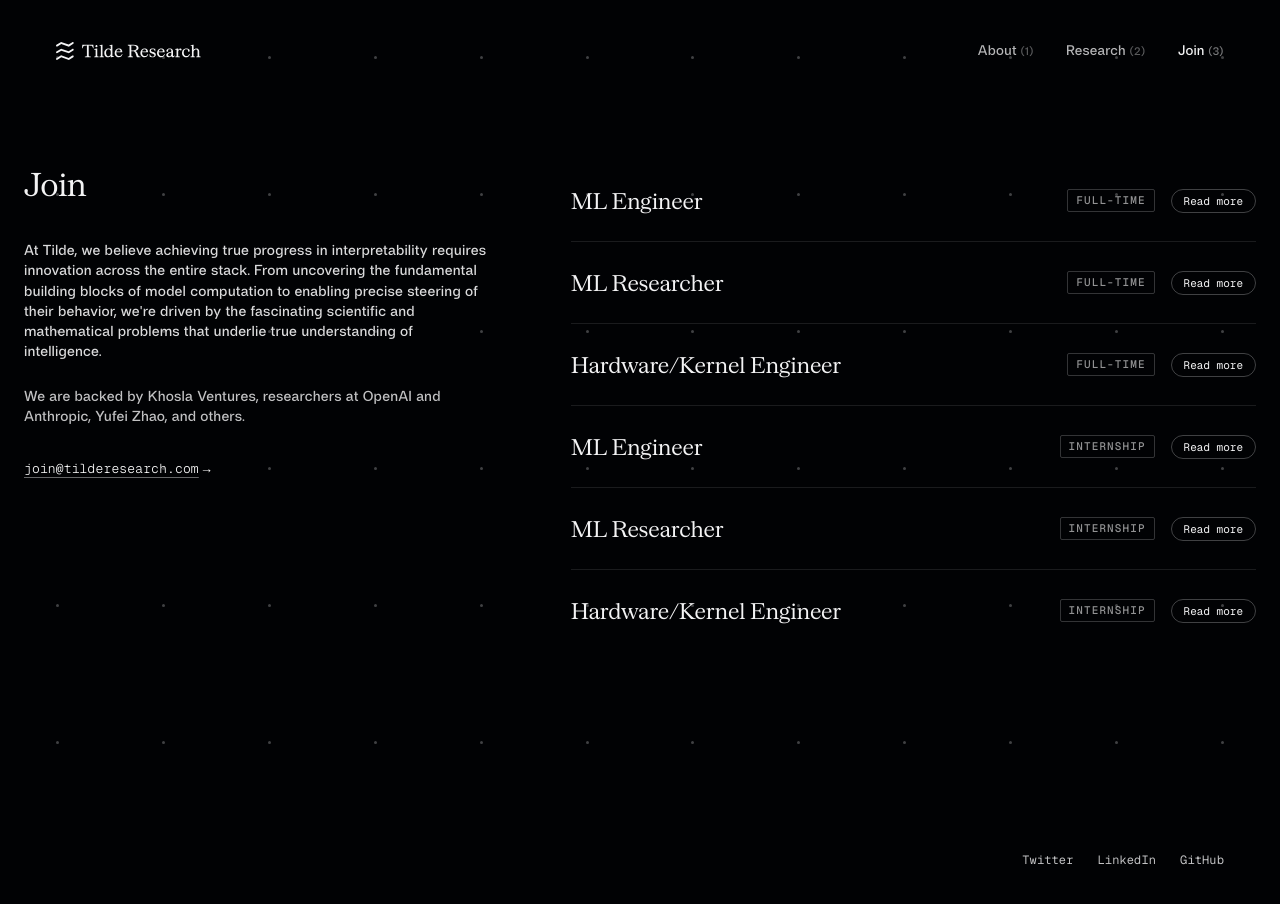
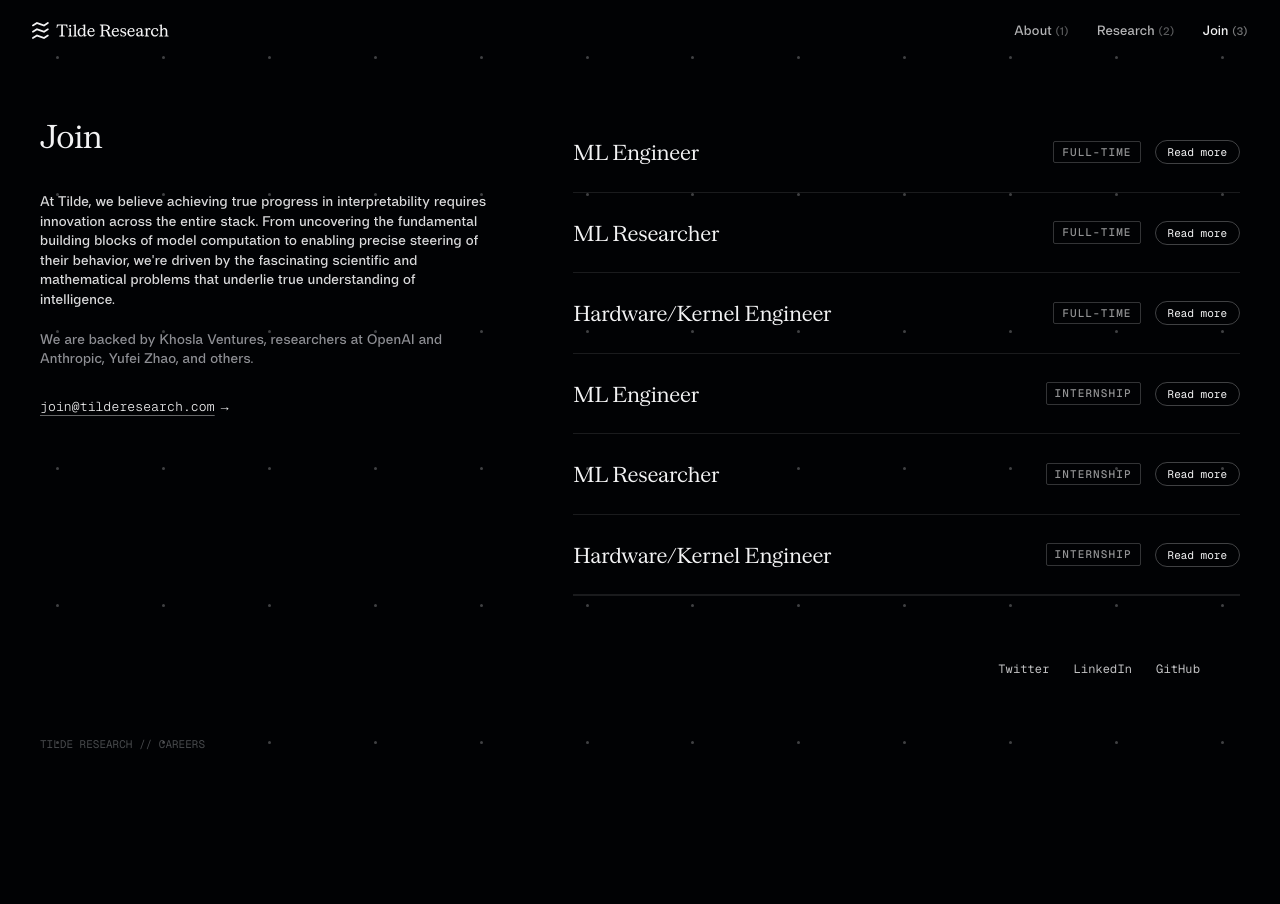
Before and after one commit to kristophershola/christophershola, a React (Vite) app: page /join in a window 1280 px wide. Shown: the top 904 px of the page. After the commit the page ends 800 px from the top, so only its background shows below. Built offline with nearby package versions, Linux system fonts and the light colour scheme.

Commit message:
Refine Tilde Research replica: reduce site padding, scale background video, set description to grey, add entrance animations, and implement two-column split scroll on Join page

```diff
--- a/src/components/Footer.tsx
+++ b/src/components/Footer.tsx
@@ -1,4 +1,5 @@
 import React from "react";
+import { motion } from "motion/react";
 
 interface FooterProps {
   className?: string;
@@ -14,11 +15,16 @@ export const Footer: React.FC<FooterProps> = ({ className = "", variant = "stati
 
   const baseClasses =
     variant === "fixed"
-      ? "fixed bottom-6 right-6 md:bottom-8 md:right-10 lg:bottom-10 lg:right-14 z-30 pointer-events-auto"
-      : "w-full flex justify-end py-10 px-6 md:px-10 lg:px-14 z-20 pointer-events-auto";
+      ? "fixed bottom-5 right-5 sm:bottom-6 sm:right-6 md:bottom-8 md:right-10 z-30 pointer-events-auto"
+      : "w-full flex justify-end py-6 px-5 sm:px-6 md:px-10 z-20 pointer-events-auto";
 
   return (
-    <footer className={`${baseClasses} ${className}`}>
+    <motion.footer
+      initial={{ opacity: 0, y: 16 }}
+      animate={{ opacity: 1, y: 0 }}
+      transition={{ duration: 0.8, ease: [0.16, 1, 0.3, 1] }}
+      className={`${baseClasses} ${className}`}
+    >
       <div className="flex items-center gap-5 sm:gap-6">
         {links.map((link) => (
           <a
@@ -33,7 +39,7 @@ export const Footer: React.FC<FooterProps> = ({ className = "", variant = "stati
           </a>
         ))}
       </div>
-    </footer>
+    </motion.footer>
   );
 };
 
--- a/src/components/Navbar.tsx
+++ b/src/components/Navbar.tsx
@@ -14,7 +14,13 @@ export const Navbar: React.FC = () => {
 
   return (
     <>
-      <header className="fixed top-0 left-0 right-0 z-40 flex items-center justify-between px-6 py-6 md:px-10 md:py-8 lg:px-14 lg:py-10 pointer-events-none">
+      {/* Animated slide down on entry */}
+      <motion.header
+        initial={{ opacity: 0, y: -14 }}
+        animate={{ opacity: 1, y: 0 }}
+        transition={{ duration: 0.7, ease: [0.16, 1, 0.3, 1] }}
+        className="fixed top-0 left-0 right-0 z-40 flex items-center justify-between px-5 py-4 sm:px-6 sm:py-5 md:px-8 md:py-5 pointer-events-none"
+      >
         {/* Tilde Logo Wordmark */}
         <Link
           to="/"
@@ -22,7 +28,7 @@ export const Navbar: React.FC = () => {
           className="pointer-events-auto flex items-center transition-opacity duration-200 hover:opacity-80"
         >
           <svg
-            className="h-[18px] w-auto overflow-visible"
+            className="h-[17px] w-auto overflow-visible"
             viewBox="0 0 147 18.296"
             fill="none"
             xmlns="http://www.w3.org/2000/svg"
@@ -37,7 +43,7 @@ export const Navbar: React.FC = () => {
         {/* Desktop Navigation Links */}
         <nav
           aria-label="Main Navigation"
-          className="hidden md:flex items-center gap-6 lg:gap-8 pointer-events-auto"
+          className="hidden md:flex items-center gap-6 md:gap-7 pointer-events-auto"
         >
           {navItems.map((item) => {
             const isActive = location.pathname === item.path;
@@ -45,7 +51,7 @@ export const Navbar: React.FC = () => {
               <Link
                 key={item.path}
                 to={item.path}
-                className={`group flex items-baseline gap-1 text-[14px] font-sans font-normal tracking-[0.01em] transition-opacity duration-200 ${
+                className={`group flex items-baseline gap-1 text-[13.5px] font-sans font-normal tracking-[0.01em] transition-opacity duration-200 ${
                   isActive ? "text-[#F3F3F4] opacity-100" : "text-[#F3F3F4] opacity-75 hover:opacity-100"
                 }`}
               >
@@ -76,7 +82,7 @@ export const Navbar: React.FC = () => {
             }`}
           />
         </button>
-      </header>
+      </motion.header>
 
       {/* Mobile Fullscreen Overlay Drawer */}
       <AnimatePresence>
--- a/src/pages/AboutPage.tsx
+++ b/src/pages/AboutPage.tsx
@@ -15,7 +15,7 @@ export const AboutPage: React.FC = () => {
       <Navbar />
 
       {/* Main About Framing */}
-      <main className="relative z-10 flex-1 flex items-center justify-center px-6 py-28 md:py-36 lg:py-40">
+      <main className="relative z-10 flex-1 flex items-center justify-center px-5 sm:px-6 md:px-10 pt-20 sm:pt-24 lg:pt-28 pb-12 sm:pb-16">
         <div className="w-full max-w-7xl mx-auto flex items-center justify-between gap-6 lg:gap-12">
           {/* Left Input Network Wing */}
           <motion.div
--- a/src/pages/HomePage.tsx
+++ b/src/pages/HomePage.tsx
@@ -6,20 +6,20 @@ import Footer from "@/components/Footer";
 
 export const HomePage: React.FC = () => {
   return (
-    <div className="relative w-full min-h-screen md:h-screen md:overflow-hidden bg-[#010204] text-[#F3F3F4] select-none flex flex-col justify-between">
+    <div className="relative w-full h-screen overflow-hidden bg-[#010204] text-[#F3F3F4] select-none">
       {/* 6x12 Coordinate Grid */}
       <CoordinateGrid />
 
       {/* Global Navigation */}
       <Navbar />
 
-      {/* Center Ambient Bipartite Neural Network Video */}
-      <div className="relative md:absolute md:inset-0 flex items-center justify-center pointer-events-none z-10 pt-24 pb-8 md:p-0">
+      {/* Center Ambient Bipartite Neural Network Video (Constrained & Scaled) */}
+      <div className="absolute inset-x-0 top-[57px] bottom-[56px] flex items-center justify-center pointer-events-none z-10 px-4">
         <motion.div
-          initial={{ opacity: 0, scale: 0.98 }}
+          initial={{ opacity: 0, scale: 1.03 }}
           animate={{ opacity: 1, scale: 1 }}
-          transition={{ duration: 1.2, ease: "easeOut" }}
-          className="w-[82vw] max-w-[340px] sm:max-w-[420px] md:max-w-[540px] lg:max-w-[640px] aspect-[660/787] flex items-center justify-center overflow-hidden"
+          transition={{ duration: 1.2, ease: [0.16, 1, 0.3, 1] }}
+          className="h-full max-h-[460px] sm:max-h-[500px] md:max-h-[540px] aspect-[0.8396/1] w-auto max-w-[85vw] flex items-center justify-center overflow-hidden"
         >
           <video
             src="https://framerusercontent.com/assets/Ig3rUMsiJFPn7k8TrUMqck7OdoA.mp4"
@@ -34,11 +34,11 @@ export const HomePage: React.FC = () => {
       </div>
 
       {/* Bottom-Left Editorial Content */}
-      <div className="relative z-20 px-6 pb-12 md:px-10 md:pb-8 lg:px-14 lg:pb-10 md:absolute md:bottom-0 md:left-0 max-w-[440px] pointer-events-auto">
+      <div className="absolute bottom-5 left-5 sm:bottom-6 sm:left-6 md:bottom-8 md:left-10 z-20 max-w-[378px] pointer-events-auto">
         <motion.div
-          initial={{ opacity: 0, y: 12 }}
+          initial={{ opacity: 0, y: 16 }}
           animate={{ opacity: 1, y: 0 }}
-          transition={{ duration: 0.8, delay: 0.2, ease: "easeOut" }}
+          transition={{ duration: 0.8, ease: [0.16, 1, 0.3, 1] }}
           className="space-y-4"
         >
           {/* Headline in Serrif Thin */}
@@ -48,8 +48,8 @@ export const HomePage: React.FC = () => {
             Intelligence
           </h1>
 
-          {/* Body Rationale in Another Sans Thin */}
-          <div className="space-y-2.5 font-sans text-[13.5px] sm:text-[14px] font-light leading-[1.35] tracking-[0.01em] text-[#F3F3F4]/90">
+          {/* Body Rationale in Another Sans Thin - Grey tone */}
+          <div className="space-y-2 font-sans text-[13.5px] sm:text-[14px] font-light leading-[1.35] tracking-[0.01em] text-[#8E8F94]">
             <p>
               Tilde Research is a moonshot AI lab advancing mechanistic interpretability, new architectures, and pretraining science.
             </p>
@@ -61,7 +61,7 @@ export const HomePage: React.FC = () => {
       </div>
 
       {/* Bottom-Right Social Outbound Links */}
-      <Footer variant="fixed" className="relative md:fixed px-6 pb-8 md:p-0" />
+      <Footer variant="fixed" />
     </div>
   );
 };
--- a/src/pages/JoinPage.tsx
+++ b/src/pages/JoinPage.tsx
@@ -47,40 +47,40 @@ const jobs: JobRole[] = [
 
 export const JoinPage: React.FC = () => {
   return (
-    <div className="relative w-full min-h-screen bg-[#010204] text-[#F3F3F4] select-none flex flex-col justify-between overflow-x-hidden">
+    <div className="relative w-full min-h-screen md:h-screen md:overflow-hidden bg-[#010204] text-[#F3F3F4] select-none flex flex-col justify-between">
       {/* 6x12 Coordinate Grid */}
       <CoordinateGrid />
 
       {/* Global Navigation */}
       <Navbar />
 
-      {/* Main Careers Split View */}
-      <main className="relative z-10 flex-1 px-6 py-28 md:py-36 lg:py-40">
-        <div className="max-w-7xl mx-auto grid grid-cols-1 lg:grid-cols-12 gap-12 lg:gap-20 items-start">
-          {/* Left Column: Mission, Backing & Direct Mail */}
-          <motion.div
-            initial={{ opacity: 0, y: 16 }}
-            animate={{ opacity: 1, y: 0 }}
-            transition={{ duration: 0.8, ease: "easeOut" }}
-            className="lg:col-span-5 space-y-8"
-          >
+      {/* Main Split Layout: Fixed Left, Independently Scrolling Right on Desktop & Tablet */}
+      <main className="relative z-10 flex-1 flex flex-col md:flex-row w-full md:h-full md:overflow-hidden">
+        {/* Left Section: Static / Non-scrolling Mission & Backing */}
+        <motion.section
+          initial={{ opacity: 0, y: 16 }}
+          animate={{ opacity: 1, y: 0 }}
+          transition={{ duration: 0.8, ease: [0.16, 1, 0.3, 1] }}
+          className="w-full md:w-5/12 xl:w-5/12 shrink-0 pt-20 sm:pt-24 md:pt-28 pb-8 md:pb-12 px-5 sm:px-6 md:px-8 lg:px-10 flex flex-col justify-between pointer-events-auto"
+        >
+          <div className="space-y-6 sm:space-y-8 max-w-lg">
             <h1 className="font-serif text-[28px] sm:text-[32px] font-normal tracking-[-0.02em] text-[#F3F3F4]">
               Join
             </h1>
 
-            <div className="space-y-6 font-sans text-[13.5px] sm:text-[14.5px] font-light leading-[1.4] tracking-[0.01em] text-[#F3F3F4]/90">
+            <div className="space-y-5 font-sans text-[13.5px] sm:text-[14px] font-light leading-[1.4] tracking-[0.01em] text-[#F3F3F4]/90">
               <p>
                 At Tilde, we believe achieving true progress in interpretability requires innovation across the entire stack. From uncovering the fundamental building blocks of model computation to enabling precise steering of their behavior, we're driven by the fascinating scientific and mathematical problems that underlie true understanding of intelligence.
               </p>
 
-              <p className="text-[#F3F3F4]/80">
+              <p className="text-[#8E8F94]">
                 We are backed by Khosla Ventures, researchers at OpenAI and Anthropic, Yufei Zhao, and others.
               </p>
 
               <div className="pt-2">
                 <a
                   href="mailto:join@tilderesearch.com"
-                  className="group inline-flex items-center gap-1 font-mono text-[13px] text-white hover:text-white/80 transition-colors"
+                  className="group inline-flex items-center gap-1.5 font-mono text-[13px] text-[#F3F3F4] hover:text-white transition-colors"
                 >
                   <span className="underline underline-offset-4 decoration-white/40 group-hover:decoration-white">
                     join@tilderesearch.com
@@ -91,28 +91,35 @@ export const JoinPage: React.FC = () => {
                 </a>
               </div>
             </div>
-          </motion.div>
+          </div>
 
-          {/* Right Column: Stacked Open Roles */}
+          {/* Bottom Left Subtle Indicator on Desktop */}
+          <div className="hidden md:block pt-8 text-[11px] font-mono text-[#8E8F94]/50">
+            TILDE RESEARCH // CAREERS
+          </div>
+        </motion.section>
+
+        {/* Right Section: Independently Scrollable Stacked Positions */}
+        <section className="w-full md:w-7/12 xl:w-7/12 md:h-full md:overflow-y-auto pt-4 sm:pt-6 md:pt-28 pb-16 px-5 sm:px-6 md:px-8 lg:px-10 pointer-events-auto scrollbar-thin scrollbar-thumb-white/10">
           <motion.div
-            initial={{ opacity: 0, y: 20 }}
+            initial={{ opacity: 0, y: 16 }}
             animate={{ opacity: 1, y: 0 }}
-            transition={{ duration: 0.8, delay: 0.15, ease: "easeOut" }}
-            className="lg:col-span-7 divide-y divide-white/10"
+            transition={{ duration: 0.8, delay: 0.1, ease: [0.16, 1, 0.3, 1] }}
+            className="divide-y divide-white/10 max-w-2xl"
           >
             {jobs.map((job, idx) => (
               <div
                 key={`${job.title}-${job.type}-${idx}`}
-                className="py-5 sm:py-6 flex flex-col sm:flex-row sm:items-center justify-between gap-4 group"
+                className="py-5 sm:py-6 flex flex-col sm:flex-row sm:items-center justify-between gap-4 group transition-colors"
               >
                 <div className="space-y-1">
-                  <h2 className="font-serif text-[20px] sm:text-[22px] font-normal tracking-[-0.01em] text-[#F3F3F4] group-hover:text-white transition-colors">
+                  <h2 className="font-serif text-[19px] sm:text-[21px] font-normal tracking-[-0.01em] text-[#F3F3F4] group-hover:text-white transition-colors">
                     {job.title}
                   </h2>
                 </div>
 
-                <div className="flex items-center gap-4 shrink-0">
-                  <Badge variant="outline" className="text-[10px] tracking-widest text-[#F3F3F4]/60">
+                <div className="flex items-center gap-3.5 shrink-0">
+                  <Badge variant="outline" className="text-[10px] tracking-widest text-[#F3F3F4]/60 font-mono py-0.5 px-2">
                     {job.type}
                   </Badge>
 
@@ -129,12 +136,14 @@ export const JoinPage: React.FC = () => {
                 </div>
               </div>
             ))}
+
+            {/* Footer Inside the Right Scrollable Column */}
+            <div className="pt-10 pb-6 border-t border-white/10">
+              <Footer variant="static" className="p-0 justify-start sm:justify-end" />
+            </div>
           </motion.div>
-        </div>
+        </section>
       </main>
-
-      {/* Footer */}
-      <Footer variant="static" />
     </div>
   );
 };
--- a/src/pages/ResearchPage.tsx
+++ b/src/pages/ResearchPage.tsx
@@ -16,14 +16,14 @@ export const ResearchPage: React.FC = () => {
       <Navbar />
 
       {/* Main Research Catalog */}
-      <main className="relative z-10 flex-1 px-6 py-28 md:py-36 lg:py-40">
-        <div className="max-w-7xl mx-auto space-y-12">
+      <main className="relative z-10 flex-1 px-5 sm:px-6 md:px-10 pt-20 sm:pt-24 lg:pt-28 pb-12 sm:pb-16">
+        <div className="max-w-7xl mx-auto space-y-8 md:space-y-10">
           {/* Section Header */}
           <motion.div
             initial={{ opacity: 0, y: 12 }}
             animate={{ opacity: 1, y: 0 }}
-            transition={{ duration: 0.7, ease: "easeOut" }}
-            className="border-b border-white/10 pb-6 flex items-baseline justify-between"
+            transition={{ duration: 0.7, ease: [0.16, 1, 0.3, 1] }}
+            className="border-b border-white/10 pb-5 flex items-baseline justify-between"
           >
             <h1 className="font-serif text-[28px] sm:text-[32px] font-normal tracking-[-0.02em] text-[#F3F3F4]">
               Research
@@ -34,7 +34,7 @@ export const ResearchPage: React.FC = () => {
           </motion.div>
 
           {/* 3-Column Responsive Bento Grid */}
-          <div className="grid grid-cols-1 md:grid-cols-2 lg:grid-cols-3 gap-8 md:gap-10 lg:gap-12">
+          <div className="grid grid-cols-1 md:grid-cols-2 lg:grid-cols-3 gap-6 sm:gap-8 md:gap-10">
             {researchItems.map((item, idx) => (
               <motion.div
                 key={item.id}
```
